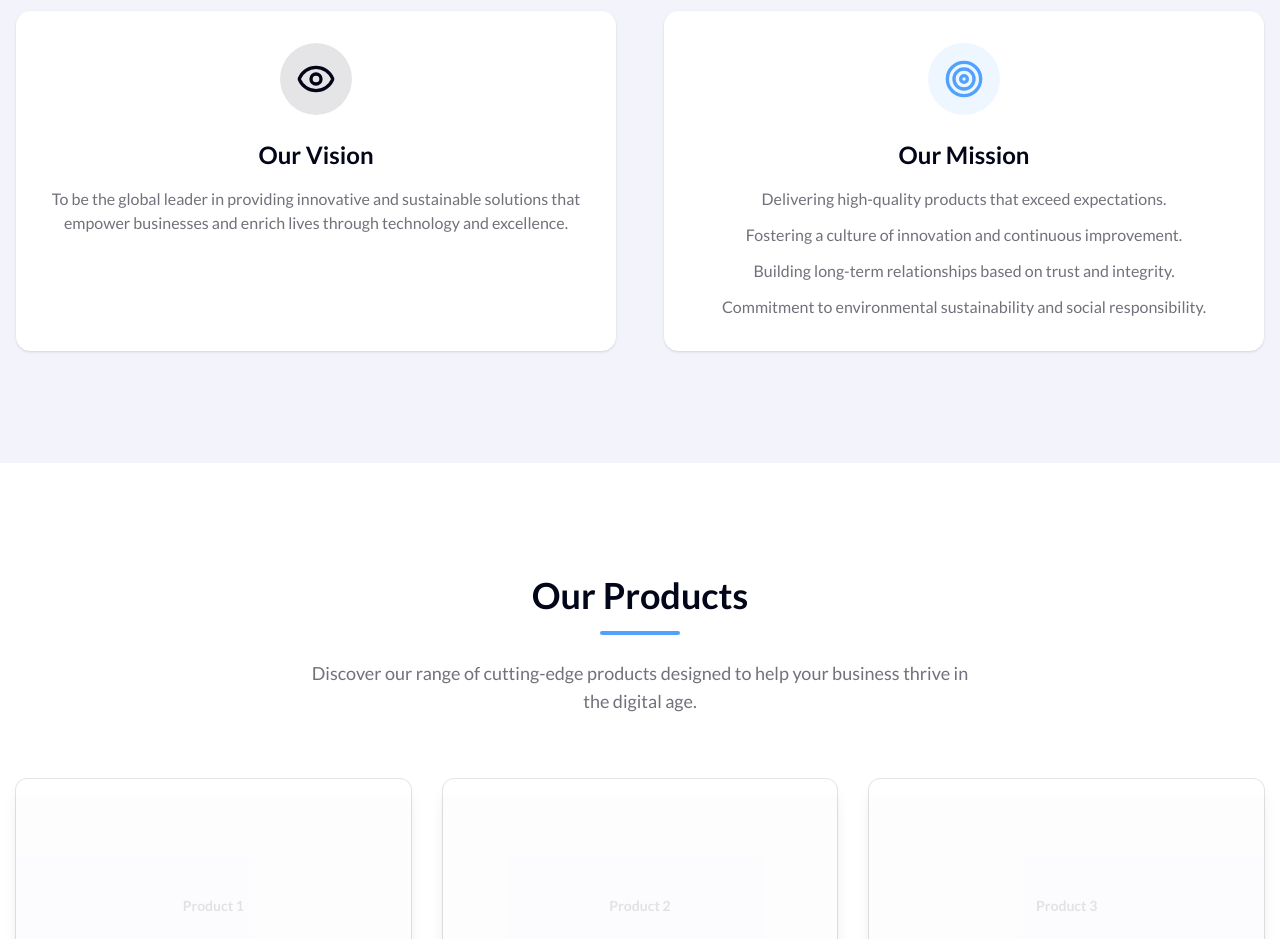
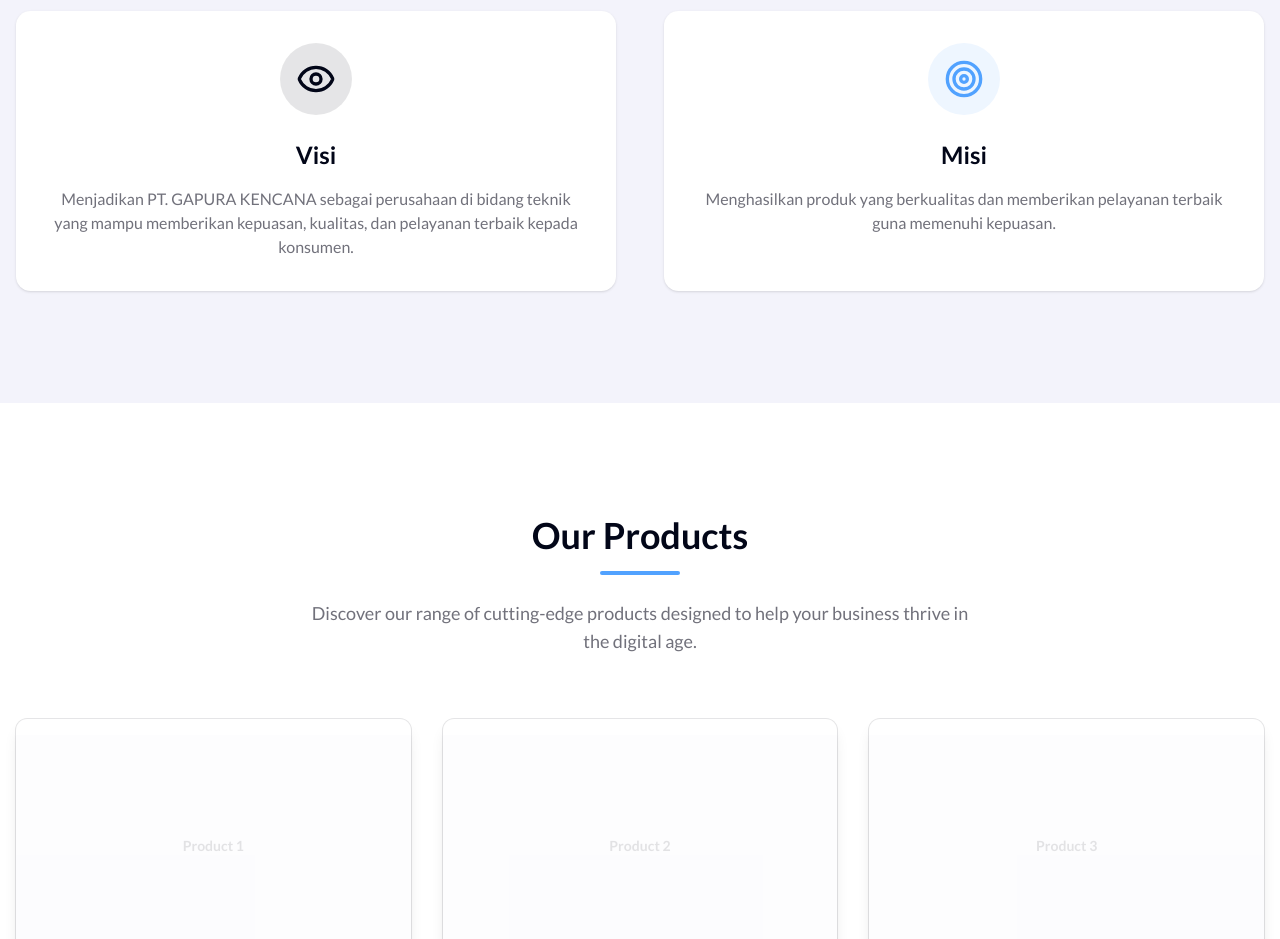
Before and after one commit to barcof/compro, a Next.js app: page / in a window 1280 px wide. Shown: the part 1940-2879 px from the top of the page. Built offline with nearby package versions, Linux system fonts and the light colour scheme.

Commit message:
fix: Update visi dan misi [IND]

```diff
--- a/components/VisiMisi.tsx
+++ b/components/VisiMisi.tsx
@@ -1,6 +1,6 @@
-import React from 'react';
-import Section from './Section';
-import { Target, Eye } from 'lucide-react';
+import React from "react";
+import Section from "./Section";
+import { Target, Eye } from "lucide-react";
 
 const VisiMisi = () => {
   return (
@@ -10,10 +10,11 @@ const VisiMisi = () => {
           <div className="mb-6 rounded-full bg-primary/10 p-4">
             <Eye className="h-10 w-10 text-primary" />
           </div>
-          <h3 className="mb-4 text-2xl font-bold text-primary">Our Vision</h3>
+          <h3 className="mb-4 text-2xl font-bold text-primary">Visi</h3>
           <p className="text-muted-foreground">
-            To be the global leader in providing innovative and sustainable solutions that
-            empower businesses and enrich lives through technology and excellence.
+            Menjadikan PT. GAPURA KENCANA sebagai perusahaan di bidang teknik
+            yang mampu memberikan kepuasan, kualitas, dan pelayanan terbaik
+            kepada konsumen.
           </p>
         </div>
 
@@ -21,12 +22,12 @@ const VisiMisi = () => {
           <div className="mb-6 rounded-full bg-accent/10 p-4">
             <Target className="h-10 w-10 text-accent" />
           </div>
-          <h3 className="mb-4 text-2xl font-bold text-primary">Our Mission</h3>
+          <h3 className="mb-4 text-2xl font-bold text-primary">Misi</h3>
           <ul className="space-y-3 text-muted-foreground">
-            <li>Delivering high-quality products that exceed expectations.</li>
-            <li>Fostering a culture of innovation and continuous improvement.</li>
-            <li>Building long-term relationships based on trust and integrity.</li>
-            <li>Commitment to environmental sustainability and social responsibility.</li>
+            <li>
+              Menghasilkan produk yang berkualitas dan memberikan pelayanan
+              terbaik guna memenuhi kepuasan.
+            </li>
           </ul>
         </div>
       </div>
```
